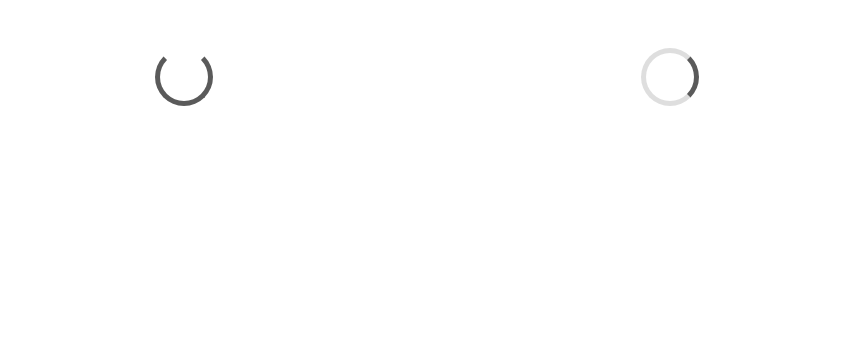
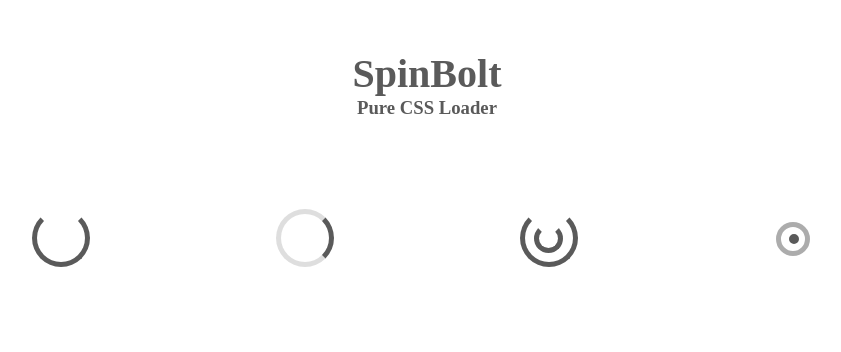
Before and after one commit to metajunaid/SpinBolt, a website: page demo/index.html in a window 1280 px wide. Shown: the whole page, without its empty margins (213-1054 px from the left). Drawn offline with nearby package versions, Linux system fonts and the light colour scheme; a web font is replaced by a local one.

Commit message:
added new loaders, fixed typos, added site heading

```diff
--- a/demo/demo.css
+++ b/demo/demo.css
@@ -1,17 +1,45 @@
+html, body, h1,h2,h3{
+    margin: 0;padding: 0;
+
+}
+.header-text {
+    margin-top: 50px;
+    font-size: 40px;
+}
+main {
+    padding: 0 20px;
+    width: 100%;
+    font-family: 'B612 Mono';
+}
+header {
+    text-align: center;
+    color: #5a5a5a;
+}
+h1,h2,h3 {
+    margin: 0;
+    padding: 0;
+}
+@media screen and (min-width: 768px) {
+    main {
+        margin: 0 auto;
+        width: 80%;
+    }
+  }
 .container {
     display: flex;
     flex-direction: row;
     justify-content: space-evenly;
     align-items: center;
     flex-wrap: wrap;
+    margin-top: 50px;
 }
-.loader-contianer {
+.loader-container {
     display: inline-block;
     padding: 20px 30px;
     margin: 20px;
     text-align: center;
 }
-.loader-contianer:hover  .view-source{
+.loader-container:hover  .view-source{
     opacity: 1;
 }
 .view-source {
--- a/demo/index.html
+++ b/demo/index.html
@@ -4,23 +4,36 @@
     <meta charset="UTF-8">
     <meta name="viewport" content="width=device-width, initial-scale=1.0">
     <meta http-equiv="X-UA-Compatible" content="ie=edge">
-    <link href="https://fonts.googleapis.com/css?family=B612+Mono&display=swap" rel="stylesheet">
+    <link href="https://fonts.googleapis.com/css?family=B612+Mono|Shojumaru&display=swap" rel="stylesheet">
     <link rel="stylesheet" href="demo.css">
     <link rel="stylesheet" href="../dist/main.css">
     <title>Spin Bolt - Pure CSS Loader</title>
 </head>
 <body>
+    <main>
+        <header>
+            <h1 class="header-text">SpinBolt</h1>
+            <h3>Pure CSS Loader</h3>
+        </header>
         <div class="container">
-        <div class="loader-contianer">
+            <div class="loader-container">
                 <div class="sbl-circ"></div>
                 <div class="view-source">&lt;/&gt; Source</div>
             </div>
-        <div class="loader-contianer">
+            <div class="loader-container">
                 <div class="sbl-circ-path"></div>
                 <div class="view-source">&lt;/&gt; Source</div>
             </div>
+            <div class="loader-container">
+                <div class="sbl-circ-dual"></div>
+                <div class="view-source">&lt;/&gt; Source</div>
             </div>
-
+            <div class="loader-container">
+                <div class="sbl-circ-ripple"></div>
+                <div class="view-source">&lt;/&gt; Source</div>
+            </div>
+        </div>
+    </main>
 
     <div class="source-modal">
         <div class="source-container">
--- a/src/scss/main.scss
+++ b/src/scss/main.scss
@@ -1,3 +1,5 @@
 @import 'variables';
 @import 'sbl-circ';
 @import 'sbl-circ-path';
+@import 'sbl-circ-dual';
+@import 'sbl-circ-ripple';
--- /dev/null
+++ b/src/scss/sbl-circ-dual.scss
@@ -0,0 +1,32 @@
+@import 'variables';
+.sbl-circ-dual {
+    height: $height;
+    width: $width;
+    color: $loadercolor;
+    display: inline-block;
+    position: relative;
+    border: 5px solid;
+    border-radius: 50%;
+    border-top-color: transparent;
+    animation: rotate 1s linear infinite;
+
+    &::after {
+        content: '';
+        height: 40%;
+        width: 40%;
+        display: block;
+        color: $loadercolor;
+        margin: 10px auto;
+        position: relative;
+        border: 5px solid;
+        border-radius: 50%;
+        border-top-color: transparent;
+        animation: rotate .5s linear infinite reverse;
+
+    }
+}
+
+@keyframes rotate {
+    0%{transform: rotate(0);}
+    100%{transform: rotate(360deg);}
+}
--- /dev/null
+++ b/src/scss/sbl-circ-ripple.scss
@@ -0,0 +1,30 @@
+@import 'variables';
+.sbl-circ-ripple {
+    height: $height;
+    width: $width;
+    color: $loadercolor;
+    border-radius: 50%;
+    position: relative;
+    display: inline-block;
+
+    &::after, &::before{
+        content:'';
+        height: 0;
+        width: 0;
+        border: inherit;
+        border: 5px solid;
+        border-radius: inherit;
+        position: absolute;
+        left: 40%;
+        top: 40%;
+        animation: circle-ripple  1s linear infinite;
+    }
+    &::before {
+        animation-delay: -0.5s;
+    }
+}
+
+@keyframes circle-ripple {
+    0%{height: 0;width: 0;left: 20px;top: 20px;}
+    100%{height: $height;width: $width;left: -5px;top: -5px; opacity: 0;}
+}
```
Also changed, not shown: dist/main.css, dist/sbl-circ-dual.css (added), dist/sbl-circ-ripple.css (added). Lines whose indentation alone changed are shown as unchanged.
